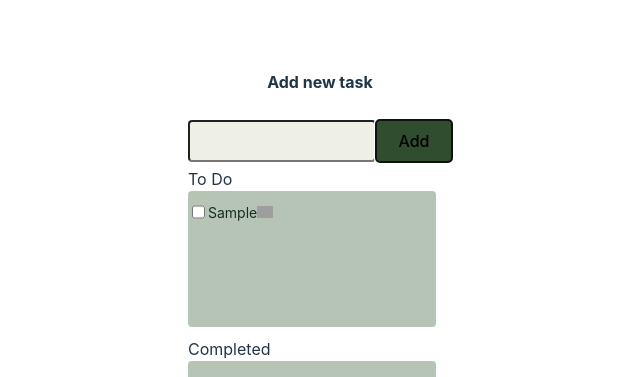
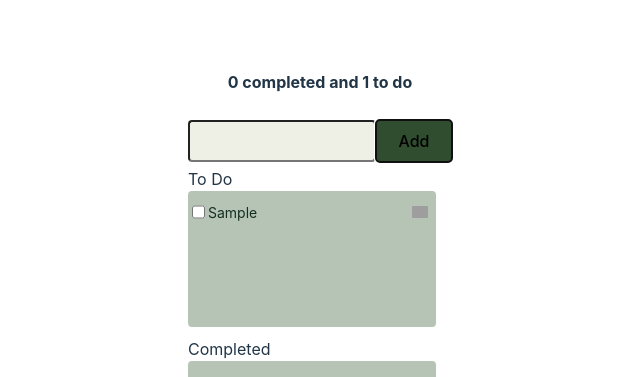
Before and after one commit to klementina1809/project, a React (Create React App) app in the folder my-app/: page / in a window 1280 px wide. Both pictures are taken after typing "Sample" into the empty fields and a click on the button "Add". Shown: the part 127-504 px from the top of the page, without its empty margins (320-960 px from the left). Built offline with nearby package versions, Linux system fonts and the light colour scheme; grey boxes are pictures that could not be loaded.

Commit message:
changed style

```diff
--- a/my-app/src/pages/toDo.jsx
+++ b/my-app/src/pages/toDo.jsx
@@ -23,23 +23,32 @@ function ToDo() {
 		else if (newTask.length === 0 && newComplitedTask.length > 0)
 			setallTask("All tasks completed");
 		else if (newTask.length > 0)
-			setallTask(() => ` ${newTask.length + 1} to complete`);
+			setallTask(() => ` ${newTask.length} to complete`);
 	};
 
 	const addTask = () => {
-		setnewTask((prevTask) => [...prevTask, value]);
+		setnewTask((prevTask) => {
+			const newTaskList = [...prevTask, value];
+			controlTask(newTaskList);
+			return newTaskList;
+		});
 		setValue("");
-		controlTask();
 	};
+
 	const deleteTask = (el) => {
 		const newList = newTask.filter((todo) => todo !== el);
-		setnewTask(() => newList);
-		controlTask();
+		setnewTask(() => {
+			controlTask(newList);
+			return newList;
+		});
 	};
 
 	const complete = (el) => {
 		const filteredList = newTask.filter((todo) => todo !== el);
-		setnewTask(() => filteredList);
+		setnewTask(() => {
+			controlTask(filteredList);
+			return filteredList;
+		});
 		setnewComplitedTask((prevComplitedTask) => [...prevComplitedTask, el]);
 		controlTask();
 	};
@@ -47,14 +56,23 @@ function ToDo() {
 	const uncomplete = (el) => {
 		const newList = newComplitedTask.filter((todo) => todo !== el);
 		setnewComplitedTask(() => newList);
-		setnewTask((prevTask) => [...prevTask, el]);
-		controlTask();
+		setnewTask((prevTask) => {
+			controlTask([...prevTask, el]);
+			return [...prevTask, el];
+		});
 	};
 
 	return (
 		<div>
 			<div className="todoContainer">
-				<h4>{allTask}</h4>
+				{newTask.length === 0 && newComplitedTask.length === 0 ? (
+					<h4>Add your first task</h4>
+				) : (
+					<h4>
+						{newComplitedTask.length} completed and {newTask.length}{" "}
+						to do
+					</h4>
+				)}
 				<div className="inputContainer">
 					<Input onchange={onchangeHandler} value={value} />
 					<Button action={addTask} label="Add" />
@@ -69,10 +87,12 @@ function ToDo() {
 							/>
 							<span>{el}</span>
 
-							<img
-								src="https://i.imgur.com/nwOid4Q.png"
-								onClick={() => deleteTask(el)}
-							/>
+							<div className="img-container">
+								<img
+									src="https://i.imgur.com/nwOid4Q.png"
+									onClick={() => deleteTask(el)}
+								/>
+							</div>
 						</div>
 					))}
 				>
--- a/my-app/src/styles/inputStyle.css
+++ b/my-app/src/styles/inputStyle.css
@@ -1,11 +1,13 @@
 .outputContainer {
-	min-height: 136px;
+	height: 136px;
 	width: 248px;
 	background-color:
   rgb(182, 196, 182);
 	border-radius: 4px;
   color: rgb(22, 48, 32);
   font-size: 14px;
+  overflow-y: auto;
+
 }
 
 input {
@@ -32,9 +34,7 @@ input {
   margin: 0px;
 }
 
-img {
-  width: 16px;
-}
+
 
 h4 {
   text-align: center;
--- a/my-app/src/styles/todoStyle.css
+++ b/my-app/src/styles/todoStyle.css
@@ -6,3 +6,14 @@
 del {
   color: rgb(22, 48, 32);
 }
+
+.img-container {
+  flex: 1;
+  text-align: end;
+  padding-right: 8px;
+}
+
+.img-container img{
+
+  width: 16px;
+}
```
